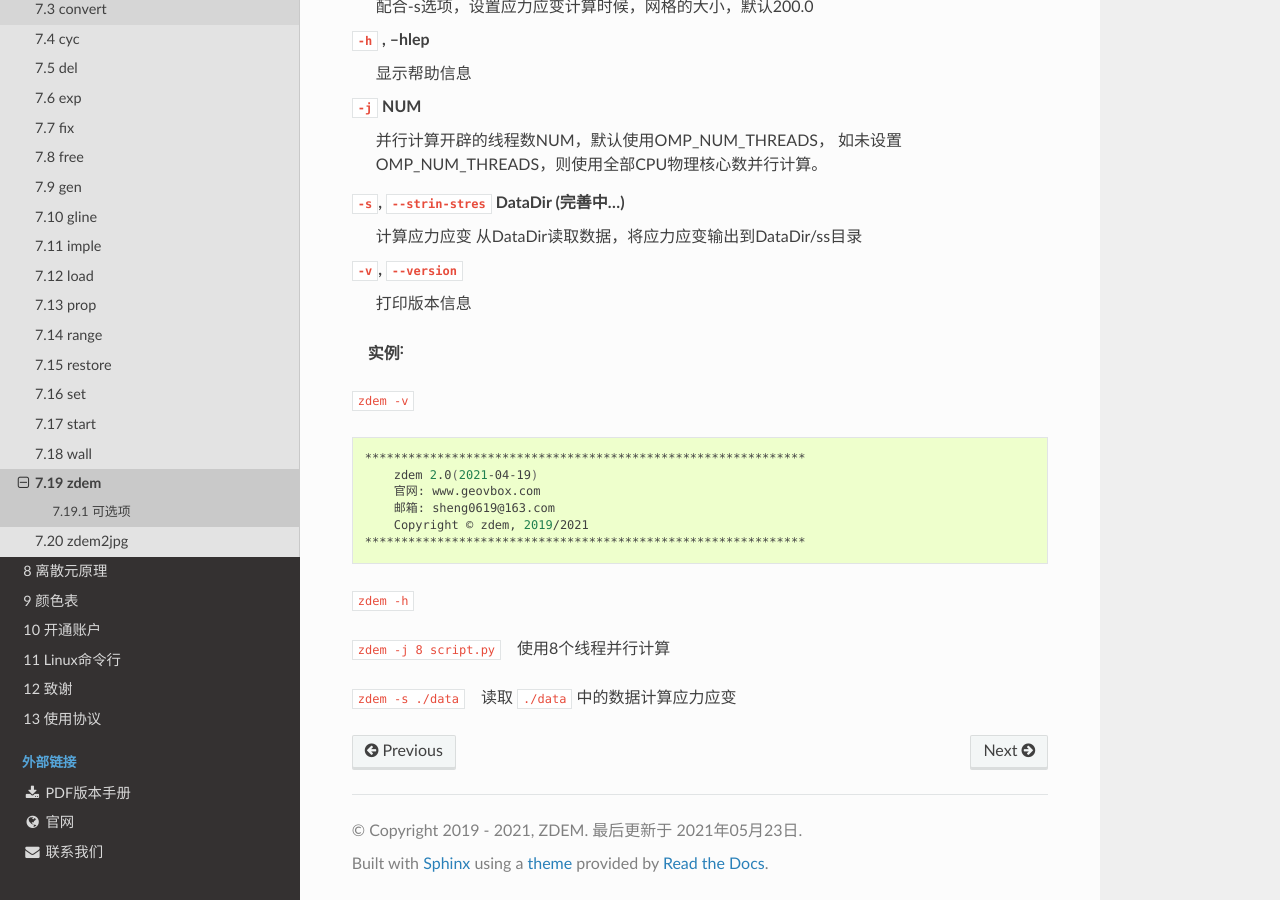
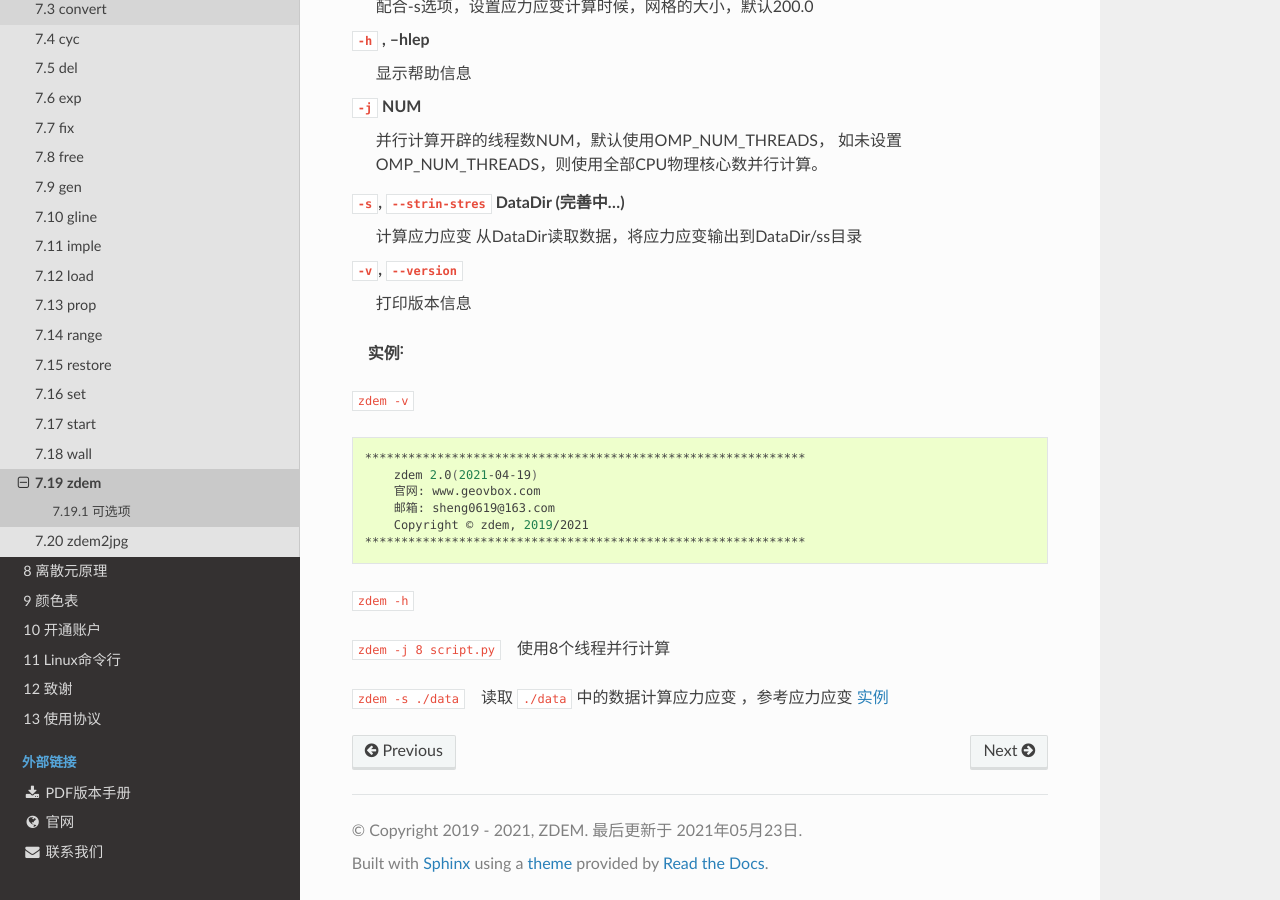
Before and after one commit to geovbox/zdem_doc, a Sphinx documentation site: the page built from source/cmd/zdem.rst, in a window 1280 px wide and 900 px high, scrolled down 508 px. Built offline with Sphinx 7.4.7 and the Read the Docs theme 2.0.0, drawn with Linux system fonts in a browser that asks for light colours; comment, search, counter and statistics services are not loaded.

```diff
--- a/source/cmd/zdem.rst
+++ b/source/cmd/zdem.rst
@@ -45,4 +45,4 @@
 
 ``zdem -j 8 script.py``　使用8个线程并行计算
 
-``zdem -s ./data``　读取 ``./data`` 中的数据计算应力应变
+``zdem -s ./data``　读取 ``./data`` 中的数据计算应力应变 ，参考应力应变 :ref:`push_add_del`
```
Also changed, not shown: 1 other file.
